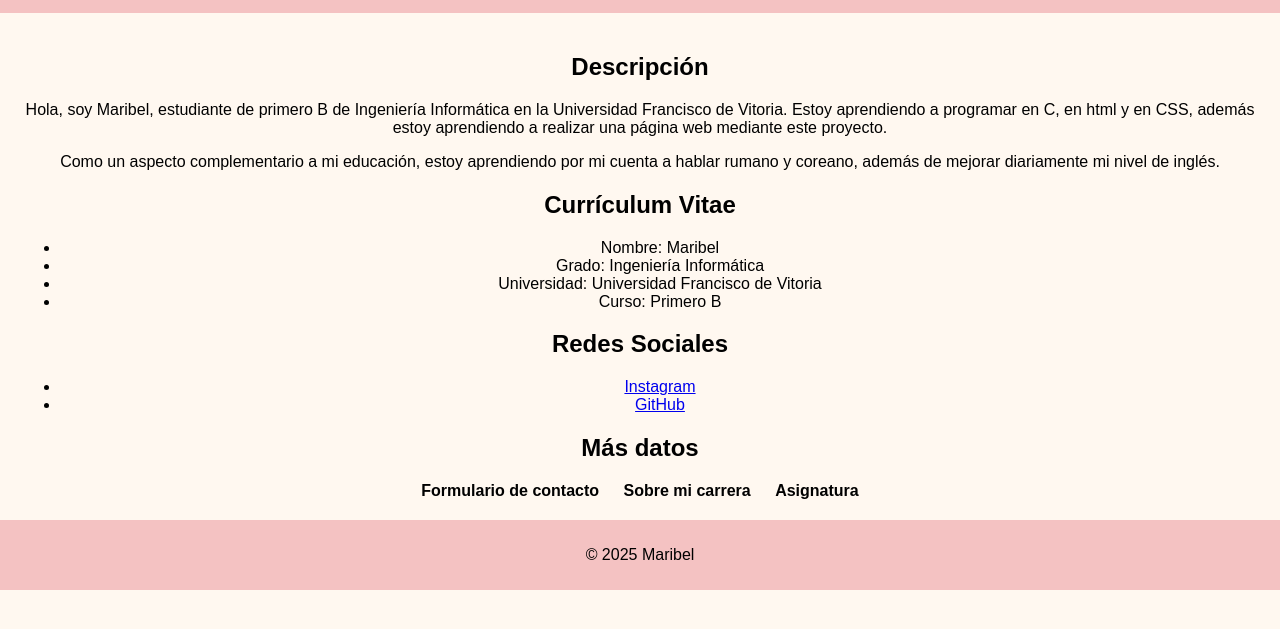
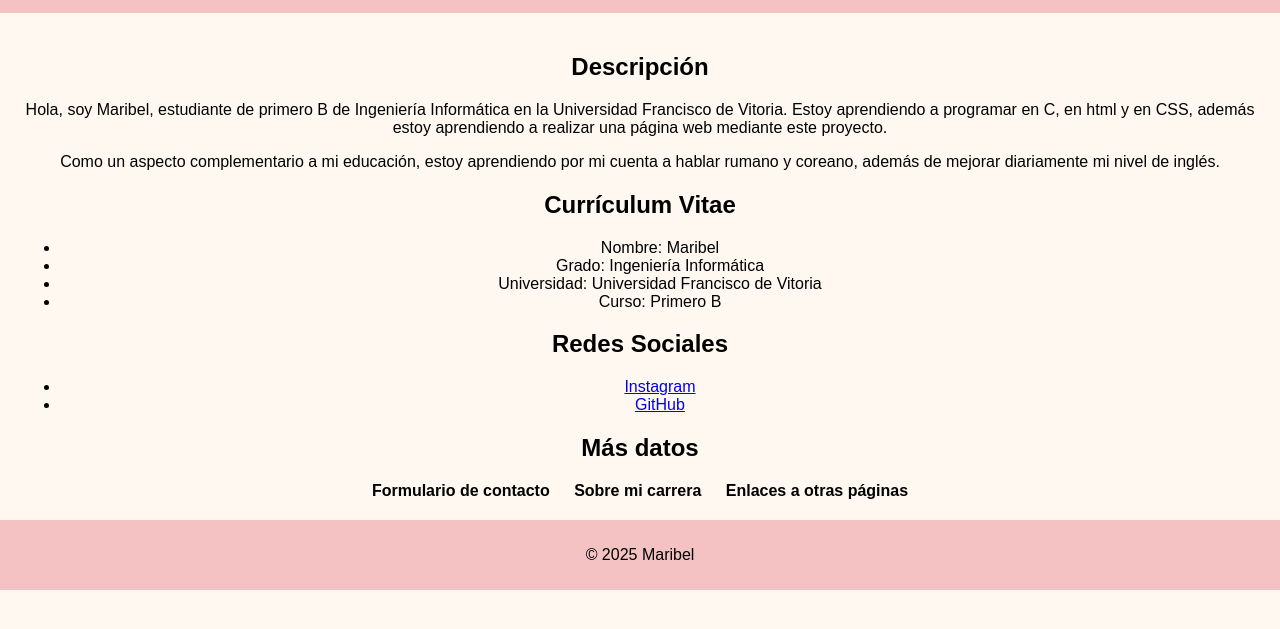
Before and after one commit to mariaisabel-sanchez-pajares/first_repository_2025, a plain HTML site: page docs/public/about.html in a window 1280 px wide. Shown: the part 115-744 px from the top of the page. Drawn offline with Linux system fonts and the light colour scheme; files that its build step writes are made by us from their sources.

Commit message:
Errores aboout arreglados

```diff
--- a/docs/public/about.html
+++ b/docs/public/about.html
@@ -47,7 +47,7 @@
     <nav>
         <a href="contact.html">Formulario de contacto</a>
         <a href="degree.html">Sobre mi carrera</a>
-        <a href="net.html">Asignatura</a>
+        <a href="net.html">Enlaces a otras páginas</a>
     </nav>
 </main>
 
```
